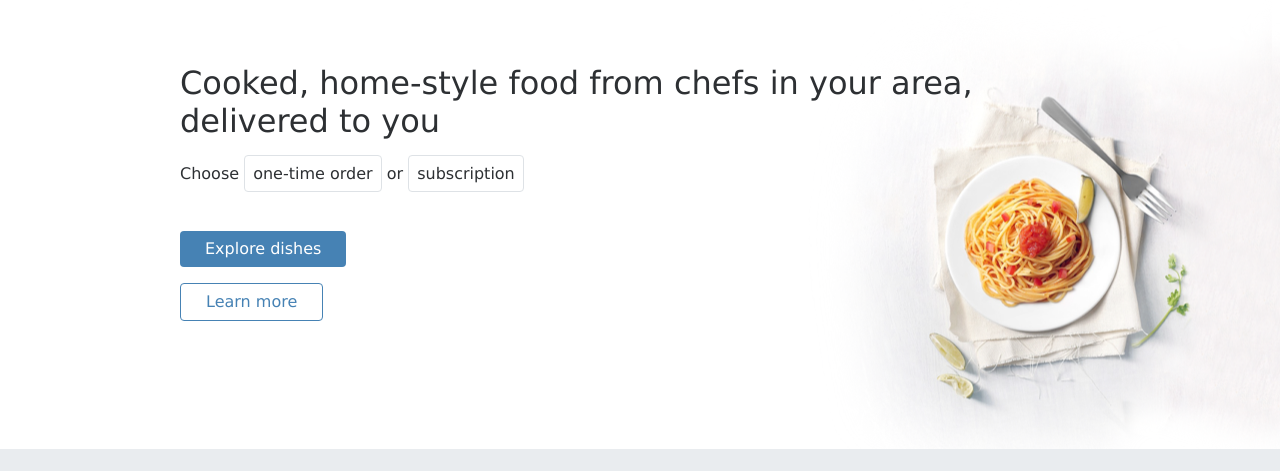
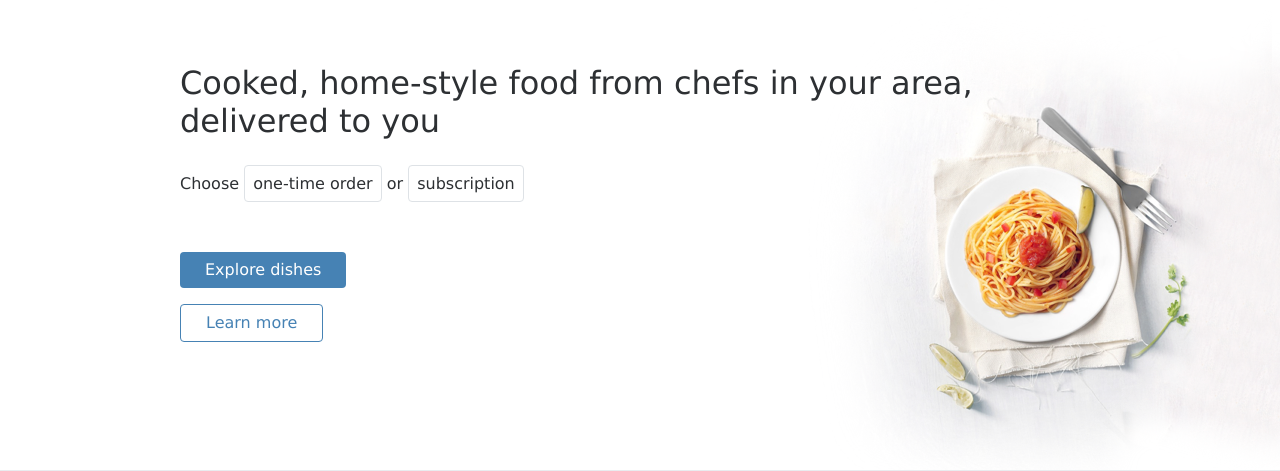
Before and after one commit to bneeland/meal-hippo, a Django app: page / in a window 1280 px wide. Shown: the part 79-550 px from the top of the page. Run offline with Django 3.2, Linux system fonts and the light colour scheme; some libraries are stand-ins or nearby versions.

Commit message:
Increased splash-(sub)title line-height:

```diff
--- a/static/style.css
+++ b/static/style.css
@@ -24,6 +24,10 @@ h1, h2, h3 {
 h2.splash-title {
   line-height: normal;
   cursor: default;
+}
+
+h6.splash-title {
+  line-height: 2.5em;
 }
 
 .jumbotron-splash {
```
